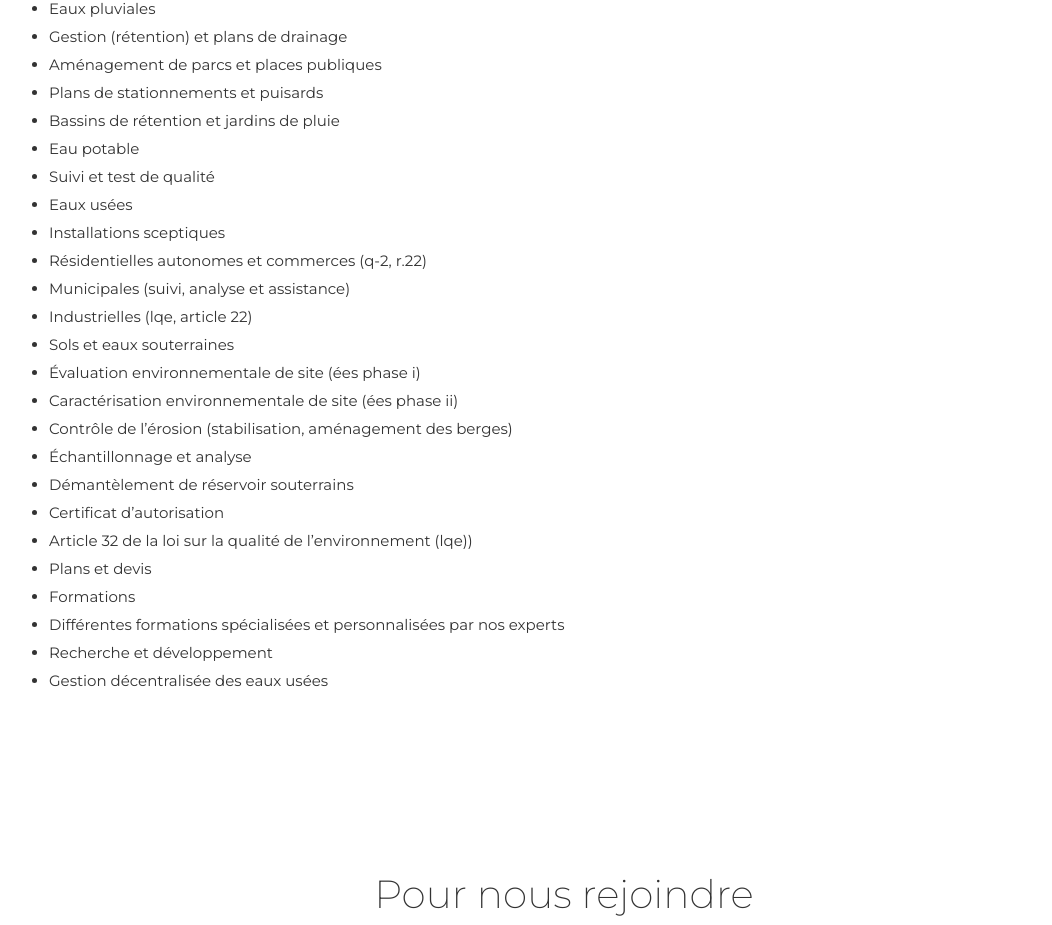
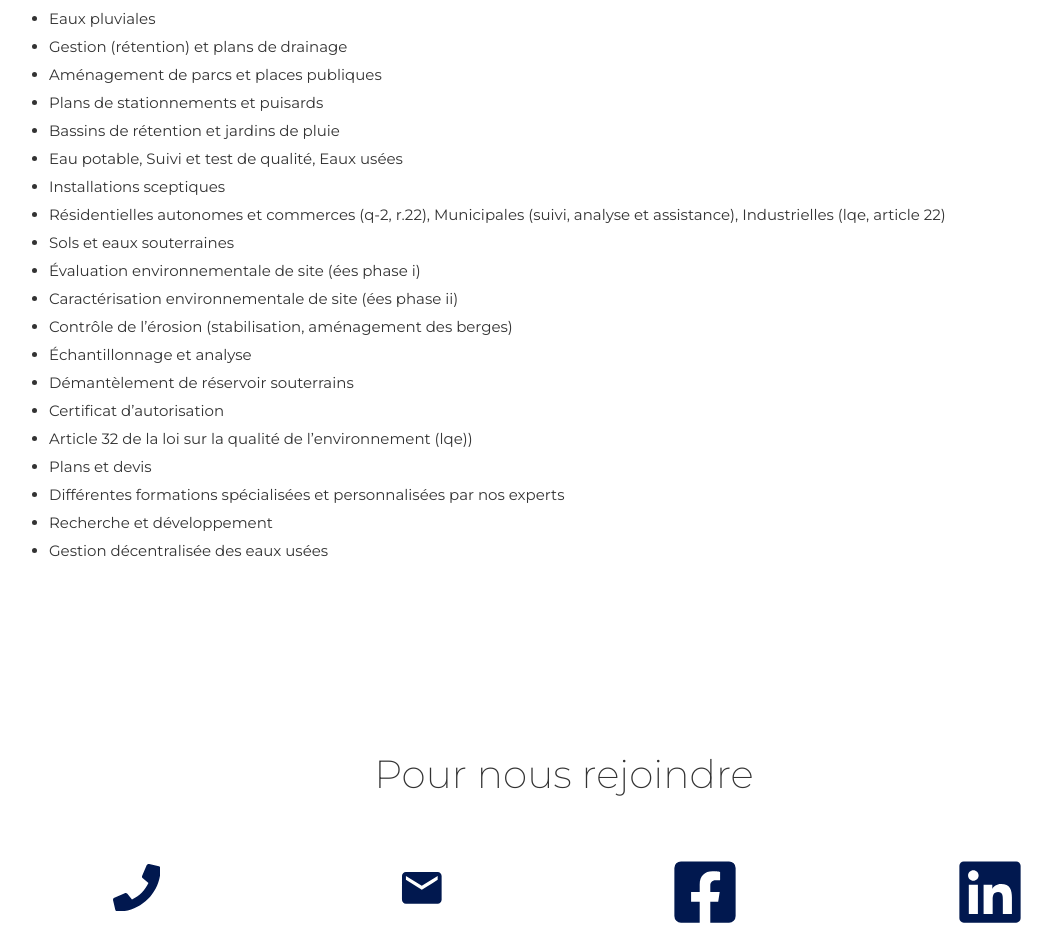
Before and after one commit to Eureka-Environnement/eurekaenvironnement.com, a React (Create React App) app: page / in a window 1280 px wide. Shown: the part 2628-3553 px from the top of the page, without its empty margins (76-1128 px from the left). Built offline with nearby package versions, Linux system fonts and the light colour scheme.

Commit message:
merged services

```diff
--- a/src/HomePage/NosServicesSection.tsx
+++ b/src/HomePage/NosServicesSection.tsx
@@ -26,13 +26,9 @@ const NosServicesSection = ({
                 <li>Aménagement de parcs et places publiques</li>
                 <li>Plans de stationnements et puisards</li>
                 <li>Bassins de rétention et jardins de pluie</li>
-                <li>Eau potable</li>
-                <li>Suivi et test de qualité</li>
-                <li>Eaux usées</li>
+                <li>Eau potable, Suivi et test de qualité, Eaux usées</li>
                 <li>Installations sceptiques</li>
-                <li>Résidentielles autonomes et commerces (q-2, r.22)</li>
-                <li>Municipales (suivi, analyse et assistance)</li>
-                <li>Industrielles (lqe, article 22)</li>
+                <li>Résidentielles autonomes et commerces (q-2, r.22), Municipales (suivi, analyse et assistance), Industrielles (lqe, article 22)</li>
                 <li>Sols et eaux souterraines</li>
                 <li>Évaluation environnementale de site (ées phase i)</li>
                 <li>Caractérisation environnementale de site (ées phase ii)</li>
@@ -42,7 +38,6 @@ const NosServicesSection = ({
                 <li>Certificat d’autorisation</li>
                 <li>Article 32 de la loi sur la qualité de l’environnement (lqe))</li>
                 <li>Plans et devis</li>
-                <li>Formations</li>
                 <li>Différentes formations spécialisées et personnalisées par nos experts</li>
                 <li>Recherche et développement</li>
                 <li>Gestion décentralisée des eaux usées</li>
```
